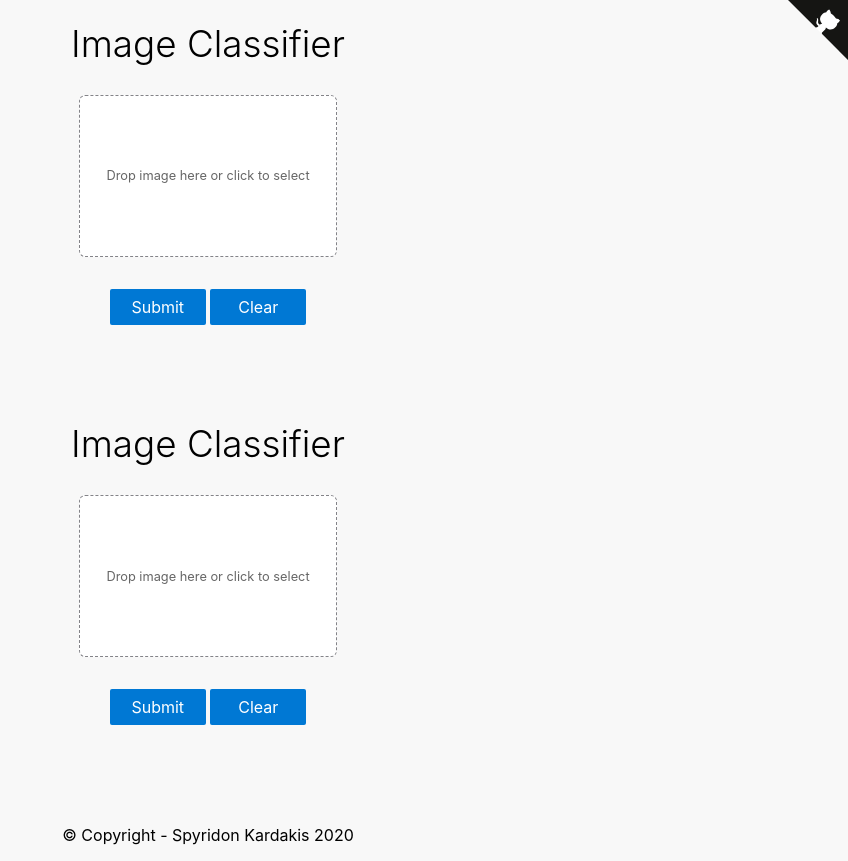
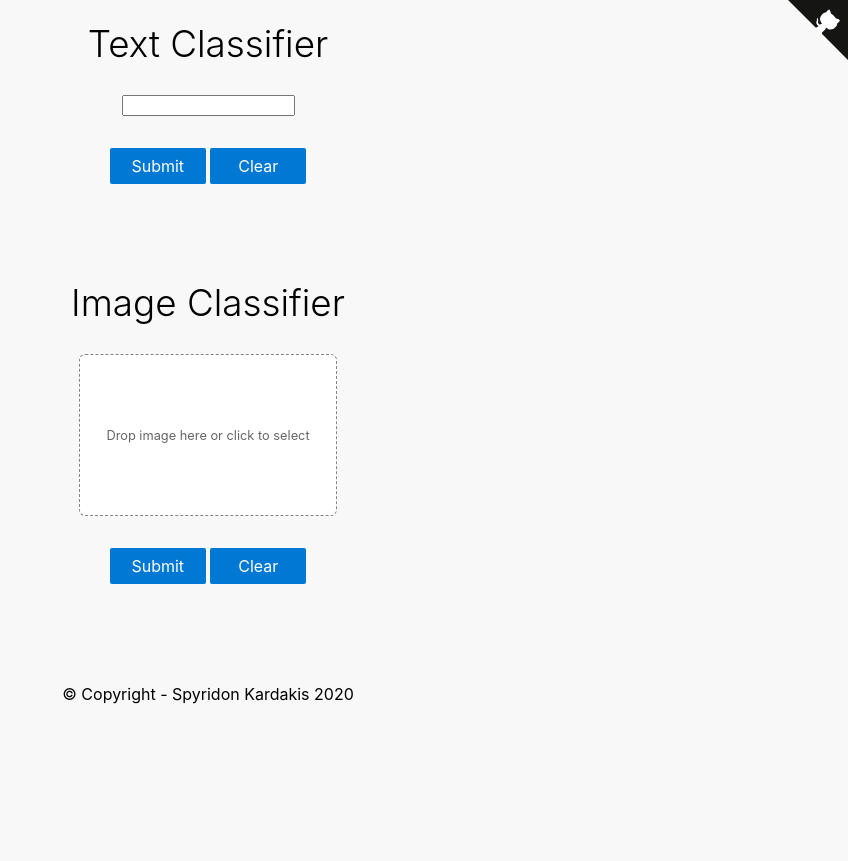
Before and after one commit to spykard/Deep-Learning-WebApp, a Flask app: page / in a window 1280 px wide. Shown: the whole page, without its empty margins (432-1280 px from the left). After the commit the page ends 800 px from the top, so only its background shows below. Run offline with Flask 2, Linux system fonts and the light colour scheme.

Commit message:
Split text and image functions

```diff
--- a/app.py
+++ b/app.py
@@ -56,8 +56,26 @@ def index():
     return render_template('index.html')
 
 
-@app.route('/predict', methods=['GET', 'POST'])
-def predict():
+@app.route('/predictImage', methods=['GET', 'POST'])
+def predictImage():
+    if request.method == 'POST':
+        # Make prediction
+        print(f'Running preprocessing...\n')
+        test_sentence = deeplearning.run_deeplearning()
+        print(f'Input sentence preprocessing ready. Running prediction...\n')
+
+        result = deeplearning.evaluate_single_sentence(model, test_sentence, multiclass=False)  # a tuple
+
+        print(f'Prediction is {result[0].capitalize()}, with a probability of {result[1][0][0]}\n')
+
+        # Serialize the result, you can add additional fields
+        return jsonify(result=result[0].capitalize(), probability=str(result[1][0][0]))
+
+    return None
+
+
+@app.route('/predictText', methods=['GET', 'POST'])
+def predictText():
     if request.method == 'POST':
         # Make prediction
         print(f'Running preprocessing...\n')
--- a/static/main.css
+++ b/static/main.css
@@ -58,6 +58,18 @@ body {
   opacity: 0.2;
 }
 
+/* Text box */
+.text-box {
+  font-size: 0.8rem;
+  color: #666666;
+  cursor: pointer;
+  display: flex;
+  justify-content: center;
+  align-items: center;
+  flex-direction: column;
+  margin: 1rem 0 2rem 0;
+}
+
 /* Upload box */
 .upload-box {
   font-size: 0.8rem;
@@ -105,12 +117,29 @@ body {
   text-align: center;
 }
 
+#text-box {
+  position: relative;
+  width: auto;
+  float: left;
+  margin-bottom: 2rem;
+  text-align: center;
+}
+
 #image-display {
   box-shadow: 0 4px 8px 0 rgba(0, 0, 0, 0.2), 0 6px 20px 0 rgba(0, 0, 0, 0.19);
   max-height: 20rem;
 }
 
 #image-display.loading {
+  filter: brightness(30%);
+}
+
+#text-display {
+  box-shadow: 0 4px 8px 0 rgba(0, 0, 0, 0.2), 0 6px 20px 0 rgba(0, 0, 0, 0.19);
+  max-height: 20rem;
+}
+
+#text-display.loading {
   filter: brightness(30%);
 }
 
--- a/static/main.js
+++ b/static/main.js
@@ -4,6 +4,8 @@
 
 var fileDrag = document.getElementById("file-drag");
 var fileSelect = document.getElementById("file-upload");
+
+var textInput = document.getElementById("text-upload");
 
 // Add event listeners
 fileDrag.addEventListener("dragover", fileDragHover, false);
@@ -37,6 +39,10 @@ var imageDisplay = document.getElementById("image-display");
 var uploadCaption = document.getElementById("upload-caption");
 var predResult = document.getElementById("pred-result");
 var loader = document.getElementById("loader");
+
+var textDisplay = document.getElementById("text-display");
+var predResultText = document.getElementById("pred-result-text");
+var loaderText = document.getElementById("loader-text");
 
 //========================================================================
 // Main button events
@@ -76,6 +82,35 @@ function clearImage() {
   imageDisplay.classList.remove("loading");
 }
 
+function submitText() {
+  // action for the submit button
+  console.log("submit");
+
+  if (textInput.value == "") {
+    window.alert("Please input text before submit.");
+    return;
+  }
+
+  loaderText.classList.remove("hidden");
+  textDisplay.classList.add("loading");
+
+  // call the predict function of the backend
+  predictText(textInput.value);
+}
+
+function clearText() {
+  // reset input text
+  textInput.value = "";
+
+  predResultText.innerHTML = "";
+
+  hide(textDisplay);
+  hide(loaderText);
+  hide(predResultText);
+
+  imageDisplay.classList.remove("loading");
+}
+
 function previewFile(file) {
   // show the preview of the image
   console.log(file.name);
@@ -102,7 +137,27 @@ function previewFile(file) {
 //========================================================================
 
 function predictImage(image) {
-  fetch("/predict", {
+  fetch("/predictImage", {
+    method: "POST",
+    headers: {
+      "Content-Type": "application/json"
+    },
+    body: JSON.stringify(image)
+  })
+    .then(resp => {
+      if (resp.ok)
+        resp.json().then(data => {
+          displayResult(data);
+        });
+    })
+    .catch(err => {
+      console.log("An error occured", err.message);
+      window.alert("Oops! Something went wrong.");
+    });
+}
+
+function predictText(image) {
+  fetch("/predictText", {
     method: "POST",
     headers: {
       "Content-Type": "application/json"
@@ -136,6 +191,14 @@ function displayResult(data) {
   show(predResult);
 }
 
+function displayResultText(data) {
+  // display the result
+  // textDisplay.classList.remove("loading");
+  hide(loader);
+  predResultText.innerHTML = data.result + " " + data.probability;
+  show(predResultText);
+}
+
 function hide(el) {
   // hide an element
   el.classList.add("hidden");
--- a/templates/base.html
+++ b/templates/base.html
@@ -6,6 +6,7 @@
     <title>Deep Learning Real-World Demo</title>
     <meta name="viewport" content="width=device-width, initial-scale=1" />
     <link rel="stylesheet" type="text/css" href="{{ url_for('static',filename='main.css') }}" />
+    <link rel="shortcut icon" href="#" />
   </head>
 
   <!-- GitHub Corner -->
--- a/templates/index.html
+++ b/templates/index.html
@@ -1,33 +1,29 @@
 {% extends "base.html" %} {% block content %}
 
+  <!-- <p>
+    <small>A real-world demo</small>
+  </p> -->
 
   <!-- <p>
     TEXT MODEL
   </p> -->
 <div class="main">
   <div class="title">
-    <h3>Image Classifier</h3>
-    <!-- <p>
-      <small>A real-world demo</small>
-    </p> -->
+    <h3>Text Classifier</h3>
   </div>
 
   <div class="panel">
-    <input id="file-upload" class="hidden" type="file" accept="image/x-png,image/gif,image/jpeg" />
-    <label for="file-upload" id="file-drag" class="upload-box">
-      <div id="upload-caption">Drop image here or click to select</div>
-      <img id="image-preview" class="hidden" />
-    </label>
+    <input id="text-upload" class="text-box" type="text" />
   </div>
   <div style="margin-bottom: 2rem;">
-    <input type="button" value="Submit" class="button" onclick="submitImage();" />
-    <input type="button" value="Clear" class="button" onclick="clearImage();" />
+    <input type="button" value="Submit" class="button" onclick="submitText();" />
+    <input type="button" value="Clear" class="button" onclick="clearText();" />
   </div>
 
-  <div id="image-box">
-    <img id="image-display" />
-    <div id="pred-result" class="hidden"></div>
-    <svg id="loader" class="hidden" viewBox="0 0 32 32" width="32" height="32">
+  <div id="text-box">
+    <img id="text-display" />
+    <div id="pred-result-text" class="hidden"></div>
+    <svg id="loader-text" class="hidden" viewBox="0 0 32 32" width="32" height="32">
       <circle id="spinner" cx="16" cy="16" r="14" fill="none"></circle>
     </svg>
   </div>
@@ -40,9 +36,6 @@
 <div class="main">
   <div class="title">
     <h3>Image Classifier</h3>
-    <!-- <p>
-      <small>A real-world demo</small>
-    </p> -->
   </div>
 
   <div class="panel">
```
Also changed, not shown: other parts of static/main.css (+18 -0 lines), model.png (deleted).
